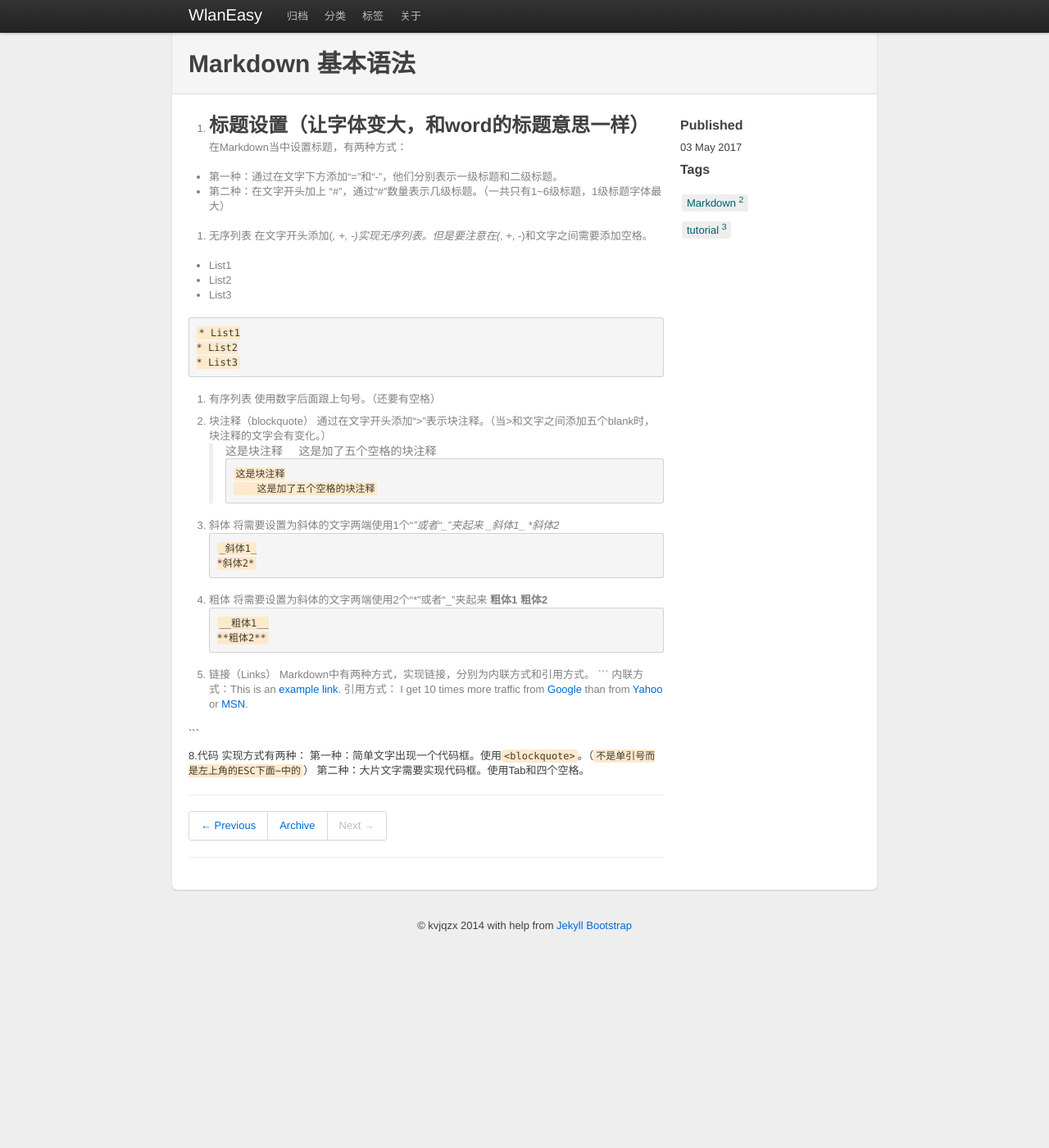
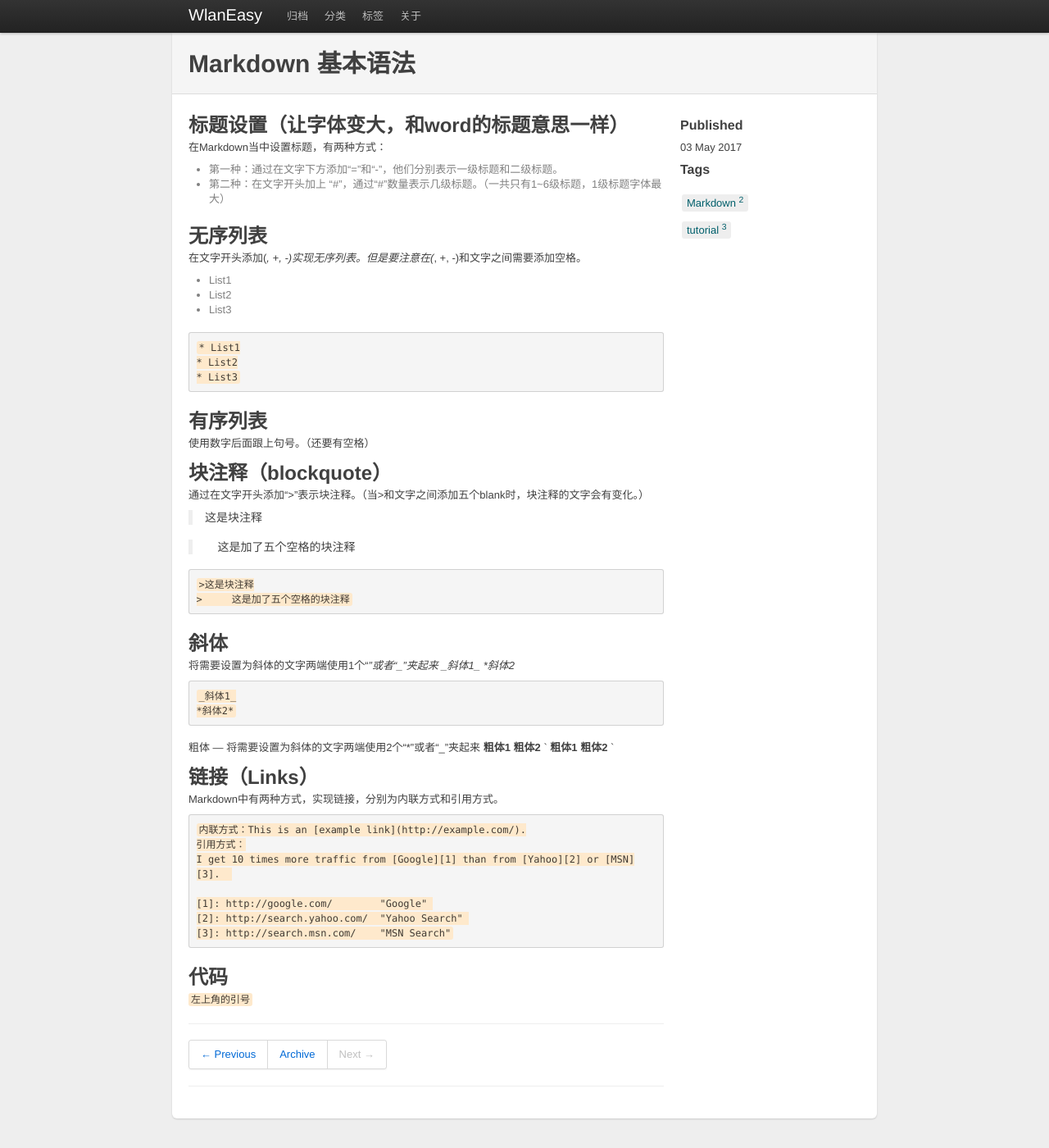
Before and after one commit to kvjqzx/kvjqzx.github.io, a Jekyll site: the page built from _posts/2017-05-03-Markdown-基本语法.md, in a window 1280 px wide and 1400 px high. Shown: the whole window at 82% size. Built offline with Jekyll 4.4.1, drawn with Linux system fonts in a browser that asks for light colours; part of the change alters nothing that is shown.

Commit message:
Update 2017-05-03-Markdown-基本语法.md

````diff
--- a/_posts/2017-05-03-Markdown-基本语法.md
+++ b/_posts/2017-05-03-Markdown-基本语法.md
@@ -5,14 +5,15 @@ tags : [Markdown, tutorial]
 ---
 {% include JB/setup %}
 
-1. 标题设置（让字体变大，和word的标题意思一样）
----------
+标题设置（让字体变大，和word的标题意思一样）
+---
 在Markdown当中设置标题，有两种方式：
 
 * 第一种：通过在文字下方添加“=”和“-”，他们分别表示一级标题和二级标题。
 * 第二种：在文字开头加上 “#”，通过“#”数量表示几级标题。（一共只有1~6级标题，1级标题字体最大）
 
-2. 无序列表
+无序列表
+---
 在文字开头添加(*, +, -)实现无序列表。但是要注意在(*, +, -)和文字之间需要添加空格。
 
 * List1
@@ -25,19 +26,24 @@ tags : [Markdown, tutorial]
 * List3
 ```
 
-3. 有序列表
+有序列表
+---
 使用数字后面跟上句号。（还要有空格）
 
-4. 块注释（blockquote）
+块注释（blockquote）
+---
 通过在文字开头添加“>”表示块注释。（当>和文字之间添加五个blank时，块注释的文字会有变化。）
 >这是块注释
+
 >     这是加了五个空格的块注释
+
 ```
 >这是块注释
 >     这是加了五个空格的块注释
 ```
 
-5. 斜体
+斜体
+---
 将需要设置为斜体的文字两端使用1个“*”或者“_”夹起来
 _斜体1_
 *斜体2*
@@ -45,16 +51,18 @@ _斜体1_
 _斜体1_
 *斜体2*
 ```
-6. 粗体
+粗体
+---
 将需要设置为斜体的文字两端使用2个“*”或者“_”夹起来
 __粗体1__
 **粗体2**
-```
+`
 __粗体1__
 **粗体2**
-```
+`
 
-7. 链接（Links）
+链接（Links）
+---
 Markdown中有两种方式，实现链接，分别为内联方式和引用方式。
 ```
 内联方式：This is an [example link](http://example.com/).
@@ -66,7 +74,6 @@ I get 10 times more traffic from [Google][1] than from [Yahoo][2] or [MSN][3].
 [3]: http://search.msn.com/    "MSN Search"
 ```
 
-8.代码
-  实现方式有两种：
-  第一种：简单文字出现一个代码框。使用`<blockquote>`。（`不是单引号而是左上角的ESC下面~中的`）
-  第二种：大片文字需要实现代码框。使用Tab和四个空格。
+代码
+---
+`左上角的引号`
````
